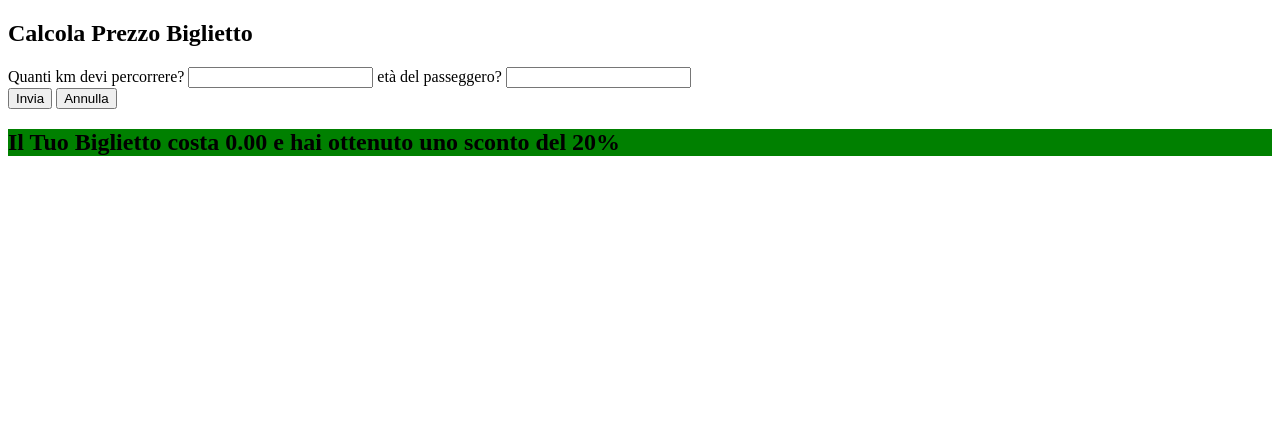
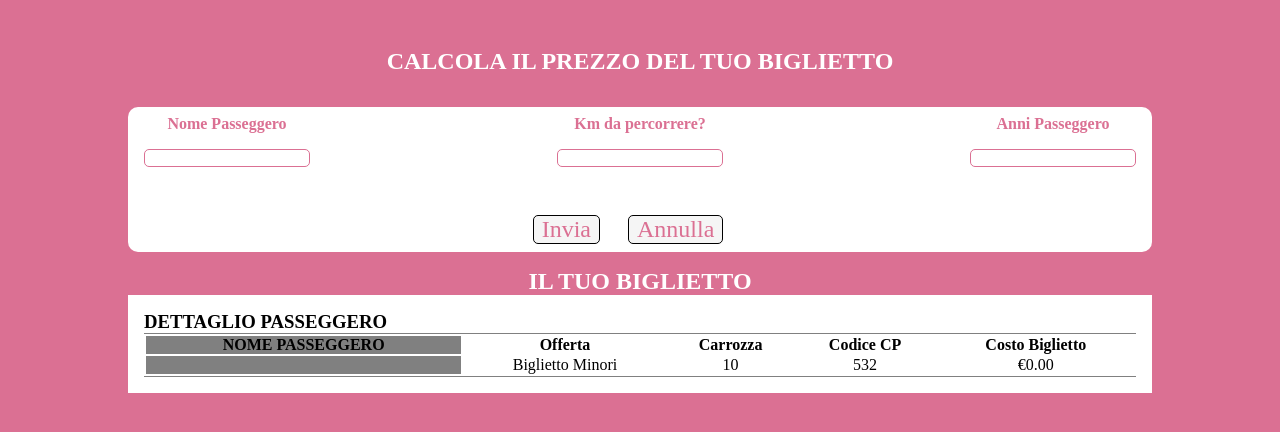
Before and after one commit to GiacomoFranchi/js-biglietto-treno-form, a plain HTML site: page index.html in a window 1280 px wide. Both pictures are taken after a click on the button "Invia". Drawn offline with Linux system fonts and the light colour scheme.

Commit message:
add: css style

```diff
--- a/css/style.css
+++ b/css/style.css
@@ -1,7 +1,89 @@
+*{
+    margin: 0;
+    padding: 0;
+    box-sizing: border-box;
+    font-family:'Times New Roman', Times, sans-serif;
+}
+
+body{
+    color: white;
+    background-color: palevioletred;
+    text-align: center;
+    width: 100%;
+    height: 100vh;
+    padding-top: 3rem;
+}
+
+h1{
+    margin-bottom: 2rem;
+}
+
+.ask-box{
+    background-color: white;
+    width: 80%;
+    margin: 0 auto 1rem;
+    border-radius: 10px;
+    padding: 0.5rem 1rem;
+    color: palevioletred;
+}
+.box-up{
+    display: flex;
+    justify-content: space-between;
+    margin-bottom: 3rem;
+}
+
+.box{
+    display: flex;
+    flex-direction: column;
+}
+
+label{
+    margin-bottom: 1rem;
+    font-weight: bold;
+}
+
+input{
+    border: 1px solid palevioletred;
+    border-radius: 5px;
+}
+
+button{
+    color: palevioletred;
+    background-color: whitesmoke;
+    font-size: 1.5rem;
+    border: 1px solid black;
+    border-radius: 5px;
+    padding: 0 0.5rem;
+    margin-right: 1.5rem;
+}
+
 .hidden{
     display: none;
 }
 
-.biglietto {
-    background-color: green;
+.box-biglietto {
+    width: 80%;
+    background-color: white;
+    margin: 0 auto;
+    padding: 1rem;
+    color: black;
 }
+
+h3{
+    color: black;
+    text-align: left;
+}
+table{
+    width: 100%;
+    border-top:1px solid gray ;
+    border-bottom: 1px solid gray;
+}
+
+th:first-child, td:first-child{
+    background-color: grey;
+}
+
+#nomeUser{
+    font-weight: bold;
+    font-size: 1.2rem;
+}
--- a/index.html
+++ b/index.html
@@ -8,20 +8,54 @@
 </head>
 <body>
     <section class="ask">
-        <h1>Calcola Prezzo Biglietto </h1>
+        <h1>CALCOLA IL PREZZO DEL TUO BIGLIETTO </h1>
         <div class="ask-box">
-            <label for="km-viaggio">Quanti km devi percorrere?</label>
+          <div class="box-up">
+            <div class="box">
+                <label for="nome">Nome Passeggero</label>
+                <input type="text" id="nome">
+            </div>
+            <div class="box">
+                <label for="km-viaggio">Km da percorrere?</label>
                 <input type="text" id="km-viaggio">
-            <label for="eta">età del passeggero?</label>
+            </div>
+            <div class="box">
+                <label for="eta">Anni Passeggero</label>
                 <input type="text" id="eta">
+            </div>
           </div>
             <div>
                 <button id="invia">Invia</button>
                 <button id="annulla">Annulla</button>
             </div>
+        </div>
+
     </section>
     <section class="biglietto hidden">
-        <h2>Il Tuo Biglietto costa <span id="prezzoBigliettoSconto"></span> e hai ottenuto uno sconto del <span id="scontoOttenuto"></span></h2>
+        <h2>IL TUO BIGLIETTO</h2>
+        <div class="box-biglietto">
+            <h3>DETTAGLIO PASSEGGERO</h3>
+            <table>
+                <thead>
+                    <tr>
+                        <th>NOME PASSEGGERO</th>
+                        <th>Offerta</th>
+                        <th>Carrozza</th>
+                        <th>Codice CP</th>
+                        <th>Costo Biglietto</th>
+                    </tr>
+                </thead>
+                <tbody>
+                    <tr>
+                        <td id="nomeUser"></td>
+                        <td id="scontoOttenuto"></td>
+                        <td id="carrozza"></td>
+                        <td id="codice"></td>
+                        <td id="prezzoBigliettoSconto">&euro;</td>
+                    </tr>
+                </tbody>
+            </table>
+        </div>
 
     </section>
     <!--JS-->
--- a/js/script.js
+++ b/js/script.js
@@ -1,12 +1,18 @@
 document.getElementById("invia").addEventListener("click", function(){
 
     //RACCOLTA DATI
+    const nome = document.getElementById("nome");
+    const nomeUser = nome.value;
+
     const km = document.getElementById("km-viaggio");
     const kmViaggio = km.value;
 
     const eta = document.getElementById("eta");
     const etaPass = eta.value;
-    console.log(kmViaggio, etaPass, typeof kmViaggio);
+    console.log(kmViaggio, etaPass, nomeUser, typeof kmViaggio);
+
+    const carrozza = ((Math.random() * 10) +1).toFixed(0);
+    const codice = ((Math.random () *1000) +1).toFixed(0);
 
     //CALCOLO PREZZO
     let prezzoBigliettoBase = (kmViaggio * 0.21);
@@ -15,15 +21,15 @@ document.getElementById("invia").addEventListener("click", function(){
 
     if (etaPass < 18) {
         prezzoBigliettoSconto = (prezzoBigliettoBase - (prezzoBigliettoBase * 0.2)).toFixed(2);
-        scontoOttenuto = "20%"
+        scontoOttenuto = "Biglietto Minori"
         console.log(prezzoBigliettoSconto, scontoOttenuto);
     } else if (etaPass > 65){
         prezzoBigliettoSconto = (prezzoBigliettoBase - (prezzoBigliettoBase * 0.4)).toFixed(2);
-        scontoOttenuto = "40%";
+        scontoOttenuto = "Biglietto Over 65";
         console.log(prezzoBigliettoSconto, scontoOttenuto);
     } else{
         prezzoBigliettoSconto = (prezzoBigliettoBase).toFixed(2)
-        scontoOttenuto = "Nessuno sconto ottenuto"
+        scontoOttenuto = "Biglietto standard"
         console.log(prezzoBigliettoSconto, scontoOttenuto);
     }
 
@@ -31,7 +37,10 @@ document.getElementById("invia").addEventListener("click", function(){
     const biglietto = document.querySelector(".biglietto")
     biglietto.classList.remove("hidden")
 
-    document.getElementById("prezzoBigliettoSconto").innerHTML = prezzoBigliettoSconto;
+    document.getElementById("carrozza").innerHTML = carrozza;
+    document.getElementById("codice").innerHTML = codice;
+    document.getElementById("nomeUser").innerHTML = nomeUser;
+    document.getElementById("prezzoBigliettoSconto").innerHTML += prezzoBigliettoSconto;
     document.getElementById("scontoOttenuto").innerHTML = scontoOttenuto;
     document.getElementById("")
 })
@@ -41,7 +50,14 @@ document.getElementById("annulla").addEventListener('click', function () {
     km.value = "";
 
     const eta = document.getElementById("eta");
-    eta.value = ""
+    eta.value = "";
+
+    const nome = document.getElementById ("nome")
+    nome.value = "";
+
+    const prezzoBigliettoSconto = document.getElementById ("prezzoBigliettoSconto")
+    prezzoBigliettoSconto.value = "";
+
     const biglietto = document.querySelector(".biglietto")
     biglietto.classList.add("hidden")
 })
```
Lines whose indentation alone changed are shown as unchanged.
